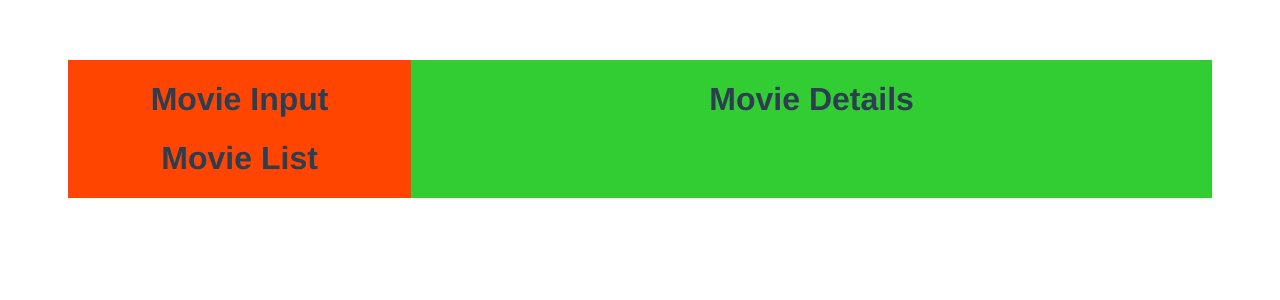
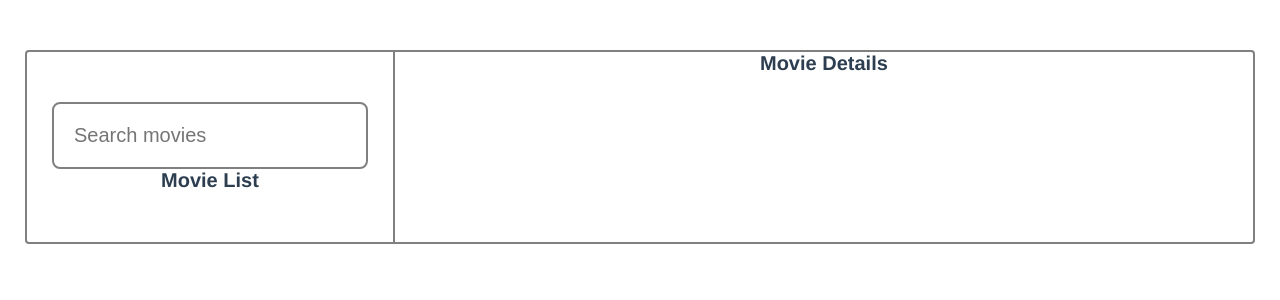
Before and after one commit to prajwaljoshi1/MovieFinder, a Vue app: page / in a window 1280 px wide. Shown: the top 300 px of the page. Built offline with nearby package versions, Linux system fonts and the light colour scheme.

Commit message:
input component basic and fetch-api implementation to call omdb

```diff
--- a/package.json
+++ b/package.json
@@ -18,6 +18,8 @@
     "babel-eslint": "^10.0.3",
     "eslint": "^5.16.0",
     "eslint-plugin-vue": "^5.0.0",
+    "node-sass": "^4.13.1",
+    "sass-loader": "^8.0.2",
     "vue-template-compiler": "^2.6.10"
   },
   "eslintConfig": {
--- a/src/App.vue
+++ b/src/App.vue
@@ -2,11 +2,11 @@
   <div id="app">
     <div class="container">
       <div class="search-panel">
-        <MovieInput/>
-        <MovieList/>
+        <movie-input v-on:movieTitleChange="searchMovie" />
+        <movie-list/>
       </div>
       <div class="details-panel">
-        <MovieDetails/>
+        <movie-details/>
       </div>
     </div>
   </div>
@@ -19,11 +19,49 @@ import MovieDetails from './components/MovieDetails.vue';
 
 export default {
   name: 'app',
-  components: { MovieInput, MovieList, MovieDetails }
+  components: { MovieInput, MovieList, MovieDetails },
+  data() {
+    return {
+      selectedMovie: null,
+      searchResult: [],
+      totalResults: 0,
+      pageNumber: 1
+    }
+  },
+  methods: {
+    async searchMovie(movieName){
+      let response = await fetch(`http://www.omdbapi.com/?i=tt3896198&apikey=971470b1&s=${movieName}&type=movie&page=${this.pageNumber}`);
+      let data = await response.json();
+      if (data.Response === 'True') {
+        this.searchResult = data.search;
+        this.totalResults = data.totalResults;
+        console.log(data);  // eslint-disable-line
+      } else {
+        console.log("ERROR!");  // eslint-disable-line
+      }
+    }
+  }
 }
 </script>
 
-<style>
+<style lang="scss">
+
+* {
+  margin: 0;
+  padding: 0;
+}
+
+*,
+*::before,
+*::after {
+  box-sizing: inherit;
+}
+
+html {
+  box-sizing: border-box;
+  font-size: 62.5%; //1rem = 10px
+}
+
 #app {
   font-family: 'Avenir', Helvetica, Arial, sans-serif;
   -webkit-font-smoothing: antialiased;
@@ -35,16 +73,18 @@ export default {
 
 .container {
   display: flex;
-  margin: 60px;
+  margin: 5rem 2.5rem;
+  border: 2px solid grey;
+  border-radius: 4px;
 }
 
 .search-panel {
-  background-color: orangered;
   flex: 0 0 30%;
+  border-right: 2px solid grey;;
+  padding: 5rem 2.5rem;
 }
 
 .details-panel {
-  background-color: limegreen;
   flex: 1;
 }
 
--- a/src/components/MovieDetails.vue
+++ b/src/components/MovieDetails.vue
@@ -8,7 +8,7 @@
 export default {
   name: 'MovieDetails',
   props: {
-    msg: String
+    movieName: String,
   }
 }
 </script>
--- a/src/components/MovieInput.vue
+++ b/src/components/MovieInput.vue
@@ -1,18 +1,37 @@
 <template>
-  <div class="hello">
-    <h1>Movie Input</h1>
+  <div class="movieinput">
+   <input   v-model.lazy="movieName" class="movieinput__input" type="text" placeholder="Search movies">
   </div>
 </template>
 
 <script>
 export default {
   name: 'MovieInput',
-  props: {
-    msg: String
+  data() {
+      return {
+          movieName: ''
+      };
+  },
+  watch: {
+    movieName(newVal, oldVal) {
+      if (newVal.length > 1 && newVal !== oldVal) {
+        this.$emit("movieTitleChange", newVal);
+      }
+    }
   }
 }
 </script>
 
-<!-- Add "scoped" attribute to limit CSS to this component only -->
-<style scoped>
+
+<style lang="scss">
+.movieinput {
+  &__input {
+    font-size: 2rem;
+    color: #333;
+    width: 100%;
+    padding: 2rem 2rem;
+    border: 2px solid grey;
+    border-radius: 8px;
+  }
+}
 </style>
```
Also changed, not shown: 1 other file (tests, documents, lock files or other folders).
